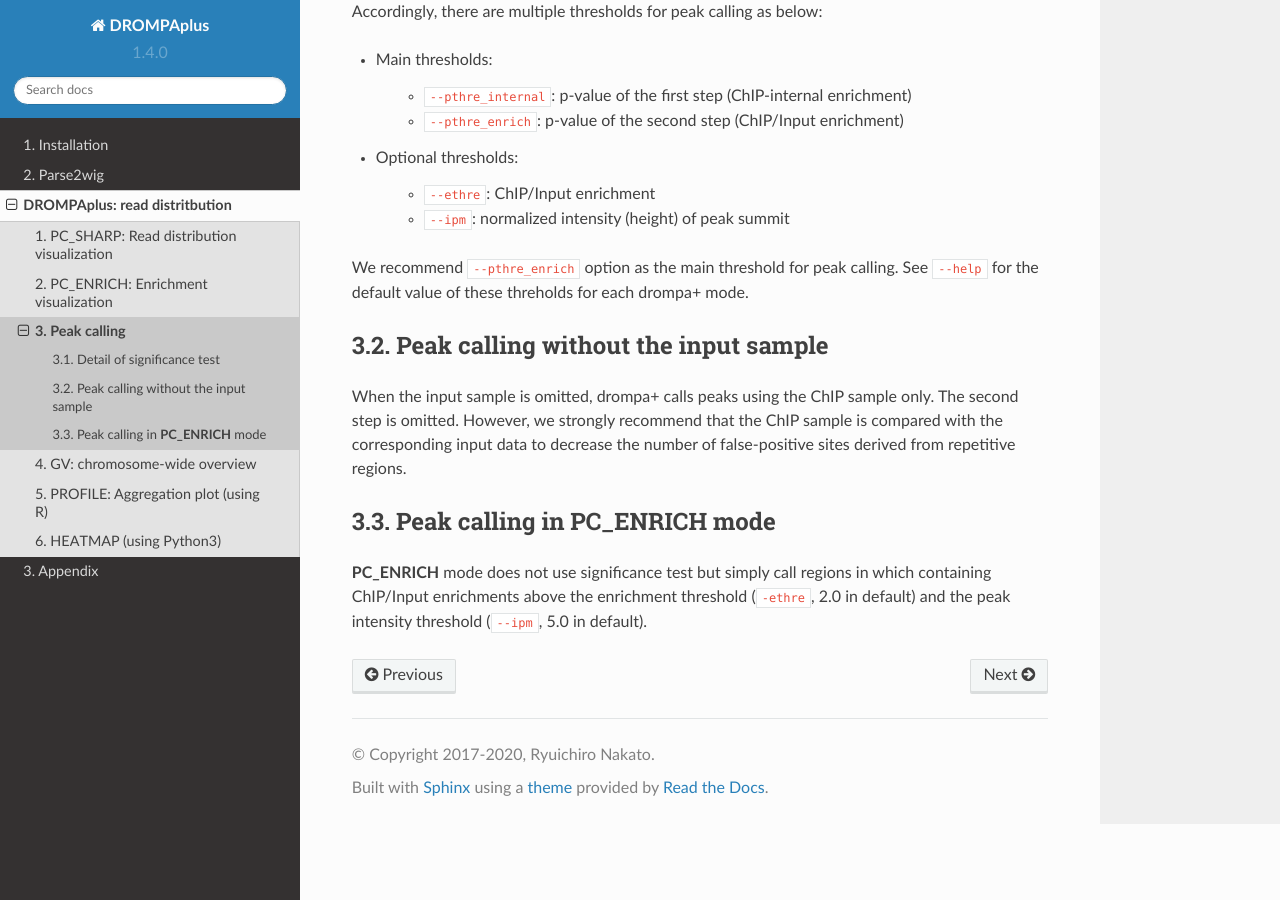
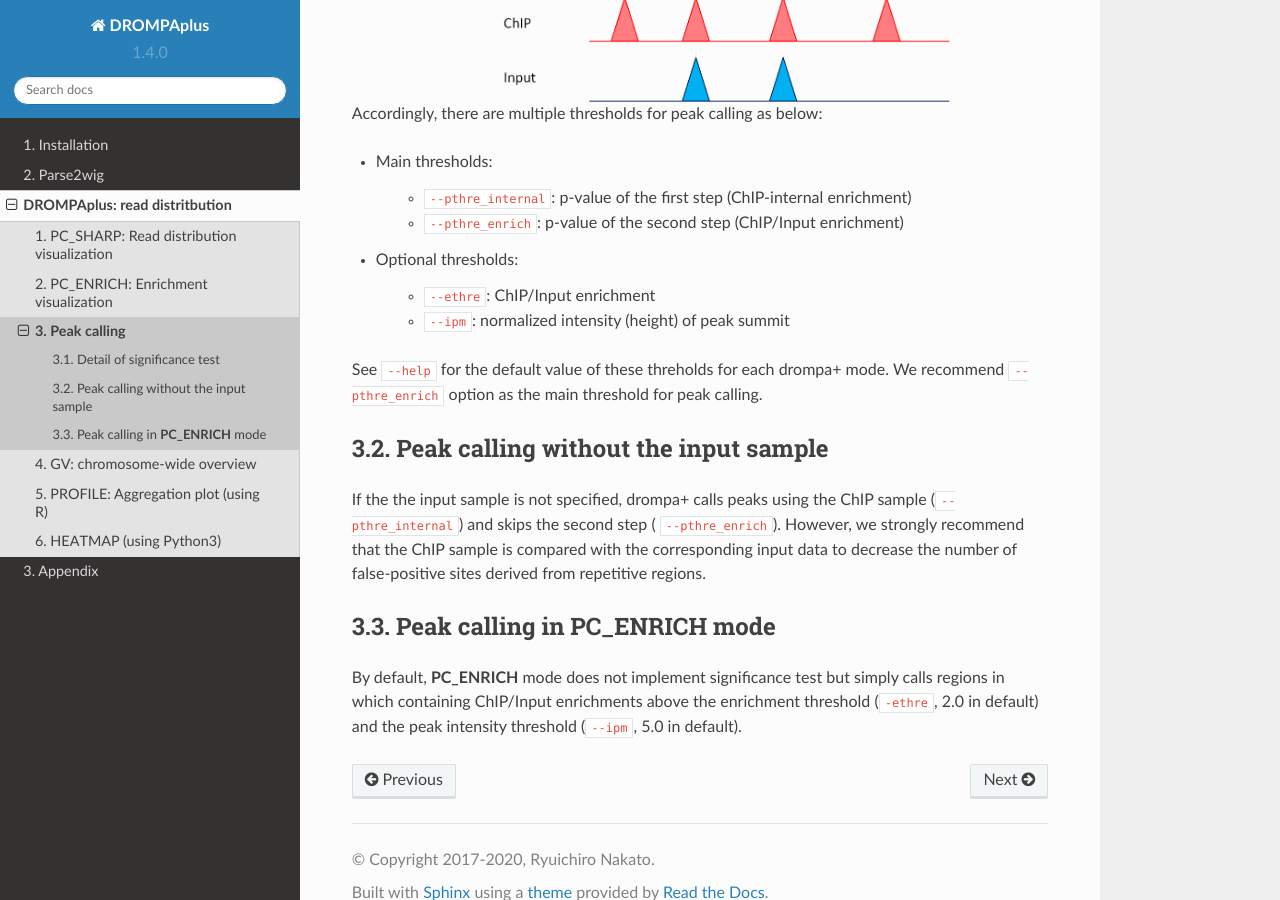
Before and after one commit to rnakato/DROMPAplus, a Sphinx documentation site: the page built from docs/content/drompa/PEAKCALL.rst, in a window 1280 px wide and 900 px high, scrolled down 1905 px. Built offline with Sphinx 7.4.7 and the Read the Docs theme 2.0.0, drawn with Linux system fonts in a browser that asks for light colours; some of the changed text lies outside the part shown.

Commit message:
modify peak calling

```diff
--- a/docs/content/drompa/PEAKCALL.rst
+++ b/docs/content/drompa/PEAKCALL.rst
@@ -35,10 +35,12 @@
 - P-value (ChIP/Input enrichment)
 - peak name.
 
-| By default, chromosomes Y and M (Mt) are ignored for the analysis. Supply the ``--includeYM`` option to include these chromosomes.
-| When supplying ``--chr`` option, peaks for only the specified chromosome are called.
-| Supply ``--offpdf`` option to omit pdf file generatoin and obtain peak lists only.
+.. note::
 
+    - If a bed file is specified in ``-i`` option, drompa+ does not internally call peaks but highlights the specified regions instead.
+    - By default, chromosomes Y and M (Mt) are ignored for the analysis. Supply the ``--includeYM`` option to include these chromosomes.
+    - When supplying ``--chr`` option, peaks for only the specified chromosome are called.
+    - Supply ``--offpdf`` option to omit pdf file generatoin and obtain peak lists only.
 
 Detail of significance test
 ++++++++++++++++++++++++++++++++++++
@@ -64,16 +66,17 @@
      - ``--ethre``: ChIP/Input enrichment
      - ``--ipm``: normalized intensity (height) of peak summit
 
+See ``--help`` for the default value of these threholds for each drompa+ mode.
 We recommend ``--pthre_enrich`` option as the main threshold for peak calling.
-See ``--help`` for the default value of these threholds for each drompa+ mode.
 
 Peak calling without the input sample
-++++++++++++++++++++++++++++++++++++++++++
++++++++++++++++++++++++++++++++++++++++++++++
 
-When the input sample is omitted, drompa+ calls peaks using the ChIP sample only. The second step is omitted. However, we strongly recommend that the ChIP sample is compared with the corresponding input data to decrease the number of false-positive sites derived from repetitive regions.
+If the the input sample is not specified, drompa+ calls peaks using the ChIP sample (``--pthre_internal``) and skips the second step ( ``--pthre_enrich``).
+However, we strongly recommend that the ChIP sample is compared with the corresponding input data to decrease the number of false-positive sites derived from repetitive regions.
 
 
 Peak calling in **PC_ENRICH** mode
 ++++++++++++++++++++++++++++++++++++
 
-**PC_ENRICH** mode does not use significance test but simply call regions in which containing ChIP/Input enrichments above the enrichment threshold (``-ethre``, 2.0 in default) and the peak intensity threshold (``--ipm``, 5.0 in default).
+By default, **PC_ENRICH** mode does not implement significance test but simply calls regions in which containing ChIP/Input enrichments above the enrichment threshold (``-ethre``, 2.0 in default) and the peak intensity threshold (``--ipm``, 5.0 in default).
```
Also changed, not shown: ChangeLog.md (+4 -1 lines).
